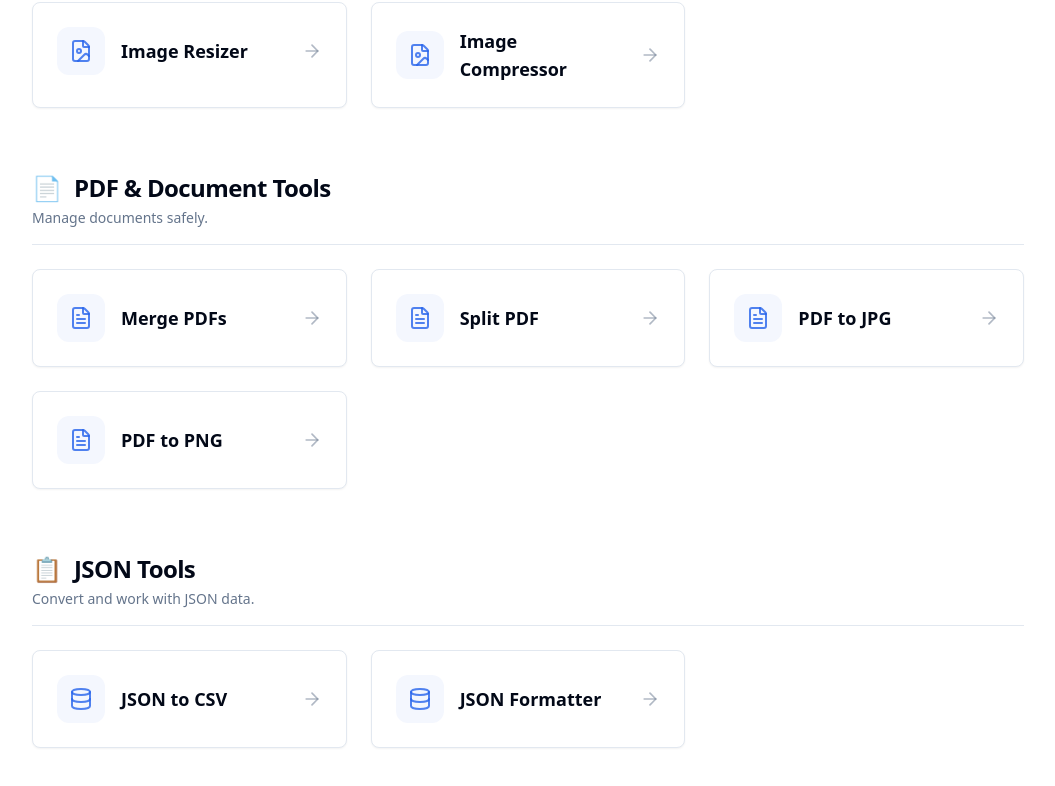
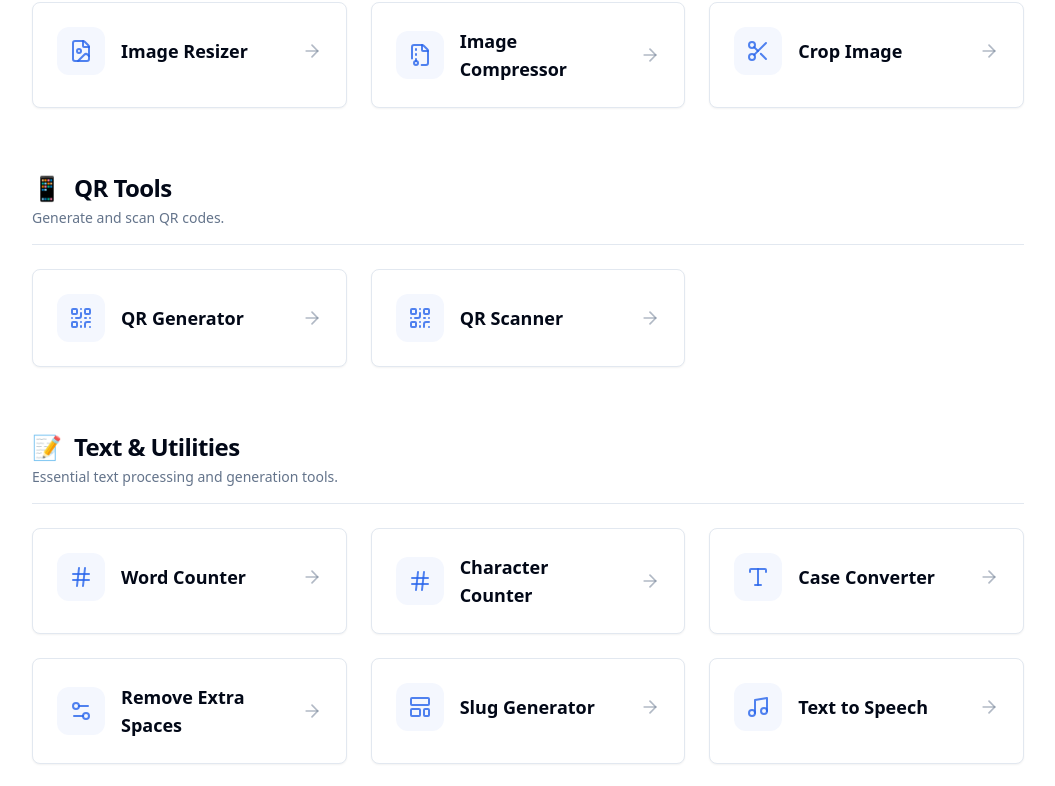
Before and after one commit to Tachfine37/xyzconverter, a React (Vite) app: page /tools in a window 1280 px wide. Shown: the part 1647-2433 px from the top of the page, without its empty margins (112-1167 px from the left). Built offline with nearby package versions, Linux system fonts and the light colour scheme.

Commit message:
feat(tools): add all missing tools to the All Tools page

```diff
--- a/src/pages/AllTools.tsx
+++ b/src/pages/AllTools.tsx
@@ -1,5 +1,5 @@
 import { Link } from 'react-router-dom'
-import { ArrowRight, FileImage, FileType, FileText, Database } from 'lucide-react'
+import { ArrowRight, FileImage, FileType, FileText, Database, Type, QrCode, Lock, Music, Hash, LayoutTemplate, Replace, RotateCw, FileArchive, Scissors, Settings2, Cpu } from 'lucide-react'
 import { Card } from '@/components/ui/card'
 import { useEffect } from 'react'
 import { analytics } from '@/lib/analytics'
@@ -64,7 +64,35 @@ const categories = [
         description: "Edit and optimize your images.",
         items: [
             { path: '/resize-image', icon: FileImage, label: 'Image Resizer' },
-            { path: '/compress-image', icon: FileImage, label: 'Image Compressor' },
+            { path: '/compress-image', icon: FileArchive, label: 'Image Compressor' },
+            { path: '/crop-image', icon: Scissors, label: 'Crop Image' },
+        ]
+    },
+    {
+        title: "QR Tools",
+        icon: "📱",
+        description: "Generate and scan QR codes.",
+        items: [
+            { path: '/qr-generator', icon: QrCode, label: 'QR Generator' },
+            { path: '/qr-scanner', icon: QrCode, label: 'QR Scanner' },
+        ]
+    },
+    {
+        title: "Text & Utilities",
+        icon: "📝",
+        description: "Essential text processing and generation tools.",
+        items: [
+            { path: '/word-counter', icon: Hash, label: 'Word Counter' },
+            { path: '/character-counter', icon: Hash, label: 'Character Counter' },
+            { path: '/case-converter', icon: Type, label: 'Case Converter' },
+            { path: '/remove-extra-spaces', icon: Settings2, label: 'Remove Extra Spaces' },
+            { path: '/slug-generator', icon: LayoutTemplate, label: 'Slug Generator' },
+            { path: '/text-to-speech', icon: Music, label: 'Text to Speech' },
+            { path: '/remove-line-breaks', icon: Replace, label: 'Remove Line Breaks' },
+            { path: '/reverse-text', icon: RotateCw, label: 'Reverse Text' },
+            { path: '/lorem-ipsum-generator', icon: Type, label: 'Lorem Ipsum Generator' },
+            { path: '/random-text-generator', icon: Cpu, label: 'Random Text Generator' },
+            { path: '/password-generator', icon: Lock, label: 'Password Generator' },
         ]
     },
     {
@@ -73,9 +101,18 @@ const categories = [
         description: "Manage documents safely.",
         items: [
             { path: '/merge-pdf', icon: FileText, label: 'Merge PDFs' },
-            { path: '/split-pdf', icon: FileText, label: 'Split PDF' },
-            { path: '/pdf-to-jpg', icon: FileText, label: 'PDF to JPG' },
-            { path: '/pdf-to-png', icon: FileText, label: 'PDF to PNG' },
+            { path: '/split-pdf', icon: Scissors, label: 'Split PDF' },
+            { path: '/compress-pdf', icon: FileArchive, label: 'Compress PDF' },
+            { path: '/rotate-pdf', icon: RotateCw, label: 'Rotate PDF' },
+            { path: '/watermark-pdf', icon: FileText, label: 'Watermark PDF' },
+            { path: '/pdf-to-jpg', icon: FileImage, label: 'PDF to JPG' },
+            { path: '/pdf-to-png', icon: FileImage, label: 'PDF to PNG' },
+            { path: '/pdf-to-word', icon: FileText, label: 'PDF to Word' },
+            { path: '/pdf-to-excel', icon: FileText, label: 'PDF to Excel' },
+            { path: '/pdf-to-powerpoint', icon: FileText, label: 'PDF to PowerPoint' },
+            { path: '/pdf-to-text', icon: Type, label: 'PDF to Text' },
+            { path: '/word-to-pdf', icon: FileText, label: 'Word to PDF' },
+            { path: '/images-to-pdf', icon: FileText, label: 'Images to PDF' },
         ]
     },
     {
```
